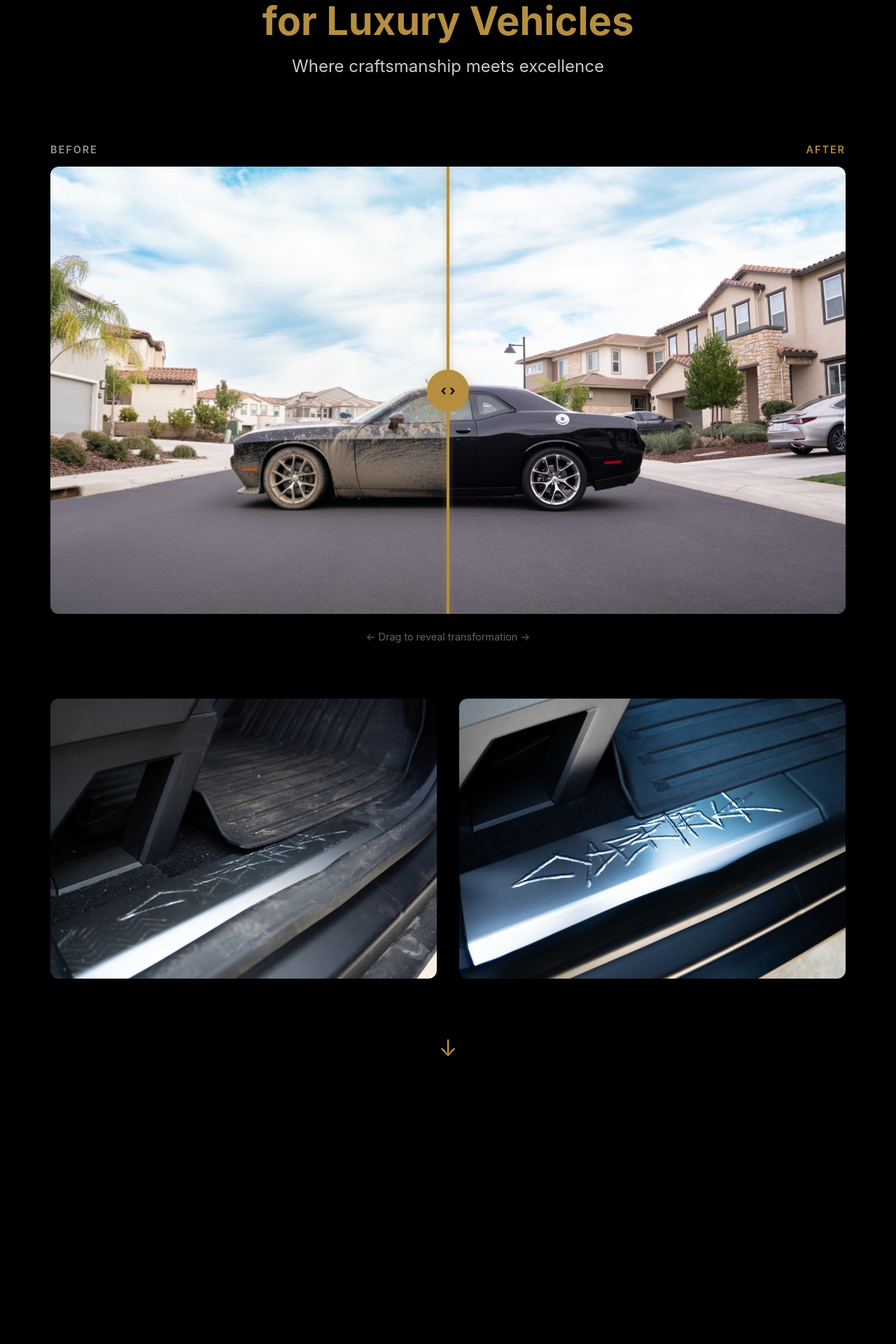
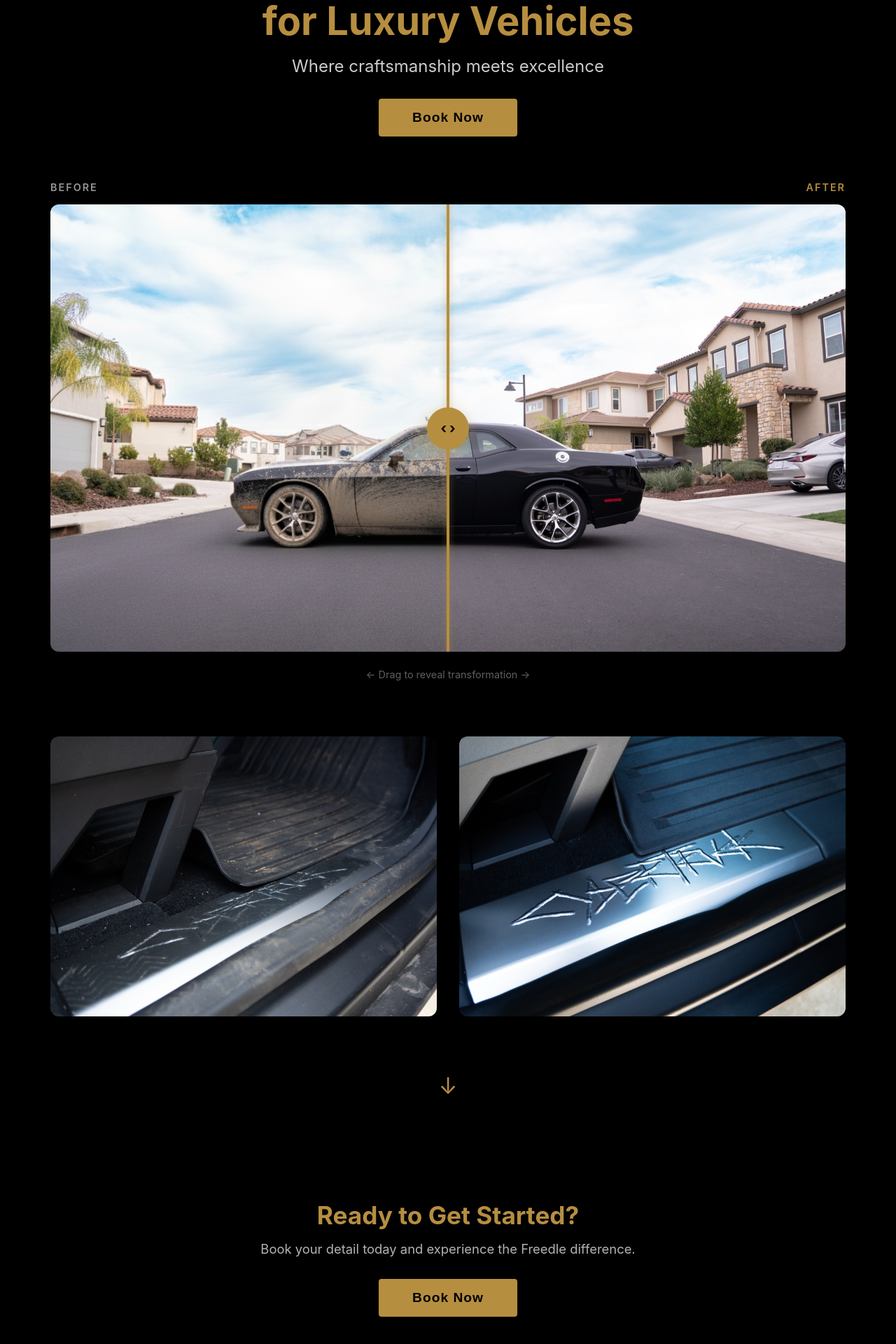
Before and after one commit to kevinjoejaisingh/Freedle-Cleans, a React (Vite) app: page /#/ in a window 1280 px wide. Shown: the part 238-2158 px from the top of the page at 70% size. Before the commit the page ends 1819 px from the top, so only its background shows below. Built offline with nearby package versions, Linux system fonts and the light colour scheme; no server answers; the database is empty.

Commit message:
Move Book Now button to hero section and bottom of home page
- Add Book Now button under hero subheading
- Remove Book Now from header navigation
- Add CTA section at bottom of home page

Co-Authored-By: Claude Opus 4.6 <noreply@anthropic.com>

```diff
--- a/src/components/Header.jsx
+++ b/src/components/Header.jsx
@@ -1,18 +1,12 @@
 import { useState } from 'react'
-import { Link, useNavigate } from 'react-router-dom'
+import { Link } from 'react-router-dom'
 import { useAuth } from '../contexts/AuthContext'
 import './Header.css'
 import logo from '../assets/images/logo.png'
 
 function Header() {
   const [isOpen, setIsOpen] = useState(false)
-  const navigate = useNavigate()
   const { user, isAdmin } = useAuth()
-
-  const handleBooking = () => {
-    navigate('/services')
-    setIsOpen(false)
-  }
 
   return (
     <>
@@ -37,7 +31,6 @@ function Header() {
             <Link to="/services" onClick={() => setIsOpen(false)}>Services</Link>
             <Link to="/reviews" onClick={() => setIsOpen(false)}>Reviews</Link>
             <Link to="/about" onClick={() => setIsOpen(false)}>About Us</Link>
-            <button className="book-btn" onClick={handleBooking}>Book Now</button>
             <Link
               to={user && isAdmin ? '/admin' : '/admin/login'}
               className="admin-link"
--- a/src/components/Hero.css
+++ b/src/components/Hero.css
@@ -25,6 +25,24 @@
   font-size: 1.5rem;
   color: rgba(255, 255, 255, 0.8);
   margin-bottom: 2rem;
+}
+
+.hero-book-btn {
+  background: var(--gold);
+  color: var(--black);
+  padding: 1rem 3rem;
+  border: none;
+  border-radius: 4px;
+  font-weight: 700;
+  font-size: 1.2rem;
+  cursor: pointer;
+  letter-spacing: 1px;
+  transition: transform 0.2s, box-shadow 0.2s;
+}
+
+.hero-book-btn:hover {
+  transform: translateY(-3px);
+  box-shadow: 0 10px 30px rgba(182, 142, 64, 0.4);
 }
 
 .scroll-indicator {
--- a/src/components/Hero.jsx
+++ b/src/components/Hero.jsx
@@ -1,3 +1,4 @@
+import { useNavigate } from 'react-router-dom'
 import './Hero.css'
 import BeforeAfter from './BeforeAfter'
 import { useFirestoreData } from '../hooks/useFirestoreData'
@@ -16,6 +17,7 @@ const defaultHomeConfig = {
 }
 
 function Hero() {
+  const navigate = useNavigate()
   const { data } = useFirestoreData(
     () => getSiteConfig('home'),
     defaultHomeConfig
@@ -33,6 +35,7 @@ function Hero() {
           <span key={i}>{line}{i < heading.split('\n').length - 1 && <br/>}</span>
         ))}</h1>
         <p>{subheading}</p>
+        <button className="hero-book-btn" onClick={() => navigate('/services')}>Book Now</button>
       </div>
       <BeforeAfter
         beforeImage={config.beforeAfter?.beforeImage}
--- a/src/pages/Home.css
+++ b/src/pages/Home.css
@@ -1,3 +1,40 @@
 .home {
   min-height: 100vh;
 }
+
+.home-cta {
+  text-align: center;
+  padding: 5rem 2rem;
+  max-width: 700px;
+  margin: 0 auto;
+}
+
+.home-cta h2 {
+  color: var(--gold);
+  font-size: 2.2rem;
+  margin-bottom: 1rem;
+}
+
+.home-cta p {
+  color: rgba(255, 255, 255, 0.7);
+  font-size: 1.15rem;
+  margin-bottom: 2rem;
+}
+
+.home-cta-btn {
+  background: var(--gold);
+  color: var(--black);
+  padding: 1rem 3rem;
+  border: none;
+  border-radius: 4px;
+  font-weight: 700;
+  font-size: 1.2rem;
+  cursor: pointer;
+  letter-spacing: 1px;
+  transition: transform 0.2s, box-shadow 0.2s;
+}
+
+.home-cta-btn:hover {
+  transform: translateY(-3px);
+  box-shadow: 0 10px 30px rgba(182, 142, 64, 0.4);
+}
--- a/src/pages/Home.jsx
+++ b/src/pages/Home.jsx
@@ -1,10 +1,18 @@
+import { useNavigate } from 'react-router-dom'
 import Hero from '../components/Hero'
 import './Home.css'
 
 function Home() {
+  const navigate = useNavigate()
+
   return (
     <div className="home">
       <Hero />
+      <section className="home-cta">
+        <h2>Ready to Get Started?</h2>
+        <p>Book your detail today and experience the Freedle difference.</p>
+        <button className="home-cta-btn" onClick={() => navigate('/services')}>Book Now</button>
+      </section>
     </div>
   )
 }
```
